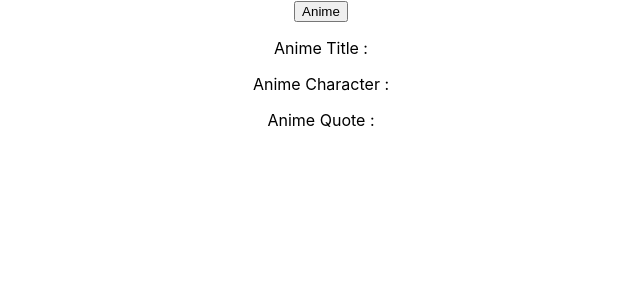
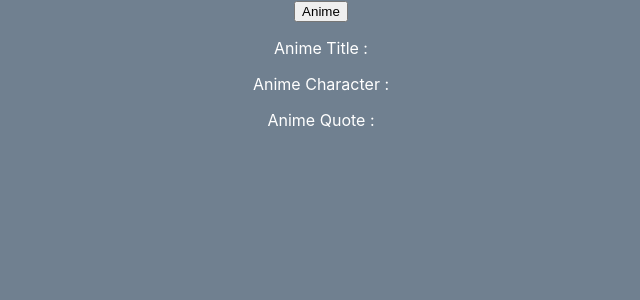
Before and after one commit to xjuneau1/anime-suggestion-app, a React (Create React App) app: page / in a window 1280 px wide. Shown: the top 300 px of the page, without its empty margins (319-959 px from the left). Built offline with nearby package versions, Linux system fonts and the light colour scheme; no server answers.

Commit message:
added background state variable, added useEffect to render background of page everytime the background state variable changes, new state variable lags data from first API

```diff
--- a/src/App.css
+++ b/src/App.css
@@ -1,38 +1,5 @@
-.App {
+body {
   text-align: center;
+  color: white;
+  background-color: slategray;
 }
-
-.App-logo {
-  height: 40vmin;
-  pointer-events: none;
-}
-
-@media (prefers-reduced-motion: no-preference) {
-  .App-logo {
-    animation: App-logo-spin infinite 20s linear;
-  }
-}
-
-.App-header {
-  background-color: #282c34;
-  min-height: 100vh;
-  display: flex;
-  flex-direction: column;
-  align-items: center;
-  justify-content: center;
-  font-size: calc(10px + 2vmin);
-  color: white;
-}
-
-.App-link {
-  color: #61dafb;
-}
-
-@keyframes App-logo-spin {
-  from {
-    transform: rotate(0deg);
-  }
-  to {
-    transform: rotate(360deg);
-  }
-}
--- a/src/App.js
+++ b/src/App.js
@@ -1,10 +1,18 @@
 import Generator from './generator/Generator';
 import './App.css';
+import React, {useEffect, useState} from 'react';
 
 function App() {
+
+  const [background, setBackground] = useState(``);
+
+  useEffect(()=>{
+    document.body.style.backgroundImage = `url(${background})`
+  },[background])
+
   return (
     <div className="App">
-      <Generator/>
+      <Generator background={background} setBackground={setBackground}/>
     </div>
   );
 }
--- a/src/generator/Generator.js
+++ b/src/generator/Generator.js
@@ -1,19 +1,24 @@
-import TextBox from './TextBox';
-import GeneratorButton from './GeneratorButton';
-import React, {useState, useEffect} from 'react';
+import TextBox from "./TextBox";
+import GeneratorButton from "./GeneratorButton";
+import React, { useState, useEffect } from "react";
 
-function Generator() {
+function Generator({background, setBackground}) {
+
   const initQuoteData = {
     anime: "",
     character: "",
-        quote:"",
-        image:"",
-      }
-    const [quoteData, setQuoteData] = useState(initQuoteData)
+    quote: "",
+  };
 
-    useEffect(()=>{
-        async function getAnime(){
-            await fetch("https://animechan.vercel.app/api/random",{method:"GET"})
+  const [quoteData, setQuoteData] = useState(initQuoteData);
+
+  useEffect(() => {
+    const abortController = new AbortController();
+    async function getAnime() {
+      await fetch("https://animechan.vercel.app/api/random", {
+        method: "GET",
+        signal: abortController.signal,
+      })
         .then((response) => response.json())
         .then((data) => {
           setQuoteData({ ...quoteData, ...data });
@@ -21,25 +26,34 @@ function Generator() {
             `https://kitsu.io/api/edge/anime?filter[text]=${quoteData.anime
               .replace(/-|!|;|:/g, "")
               .replace(/\s+/g, "%20")
-                  .toLowerCase()}`,{method:"GET"})
+              .toLowerCase()}`,
+            { method: "GET", signal: abortController.signal }
+          );
         })
         .then((response) => response.json())
-            .then(({data})=>{
-              console.log(data[0].attributes.coverImage.original)
-            })
-            .then(console.log(quoteData))
+        .then(({ data }) =>
+          setBackground(data[0].attributes.coverImage.original)
+        )
+        .then(console.log(background))
+        .catch((error) => console.log(error));
     }
-        getAnime()
+    getAnime();
 
-        return ()=>{
-            setQuoteData({...initQuoteData})
-        }
-      },[])
+    return () => {
+      abortController.abort();
+      setQuoteData({ ...initQuoteData });
+    };
+  }, []);
 
   return (
     <div>
-            <GeneratorButton quoteData={quoteData} setQuoteData={setQuoteData}/>
-            <TextBox quoteData={quoteData}/>
+      <GeneratorButton
+        quoteData={quoteData}
+        setQuoteData={setQuoteData}
+        background={background}
+        setBackground={setBackground}
+      />
+      <TextBox quoteData={quoteData} />
     </div>
   );
 }
--- a/src/generator/GeneratorButton.js
+++ b/src/generator/GeneratorButton.js
@@ -1,9 +1,16 @@
 import React from "react";
 
-function GeneratorButton({ quoteData, setQuoteData }) {
+function GeneratorButton({
+  quoteData,
+  setQuoteData,
+  background,
+  setBackground,
+}) {
+  const changeBackground = () => {
 
-  async function changeAnime(){
-    await fetch("https://animechan.vercel.app/api/random",{method:"GET"})
+  }
+  async function changeAnime() {
+    await fetch("https://animechan.vercel.app/api/random", { method: "GET" })
       .then((response) => response.json())
       .then((data) => {
         setQuoteData({ ...quoteData, ...data });
@@ -11,14 +18,18 @@ function GeneratorButton({ quoteData, setQuoteData }) {
           `https://kitsu.io/api/edge/anime?filter[text]=${quoteData.anime
             .replace(/-|!|;|:/g, "")
             .replace(/\s+/g, "%20")
-          .toLowerCase()}`,{method:"GET"})
+            .toLowerCase()}`,
+          { method: "GET" }
+        );
       })
       .then((response) => response.json())
-    .then(({data})=>{
-      console.log(data[0].attributes.coverImage.original)
+      .then(({ data }) => {
+        setBackground(data[0].attributes.coverImage.original);
         // setQuoteData({...quoteData, image: `url(${data[0].attributes.coverImage.original})`})
       })
+      .then(changeBackground)
       .then(console.log(quoteData))
+      .then(console.log(background));
   }
 
   return (
@@ -29,7 +40,6 @@ function GeneratorButton({ quoteData, setQuoteData }) {
 }
 
 export default GeneratorButton;
-
 
 /*
 await fetch("https://animechan.vercel.app/api/random")
```
Lines whose indentation alone changed are shown as unchanged.
